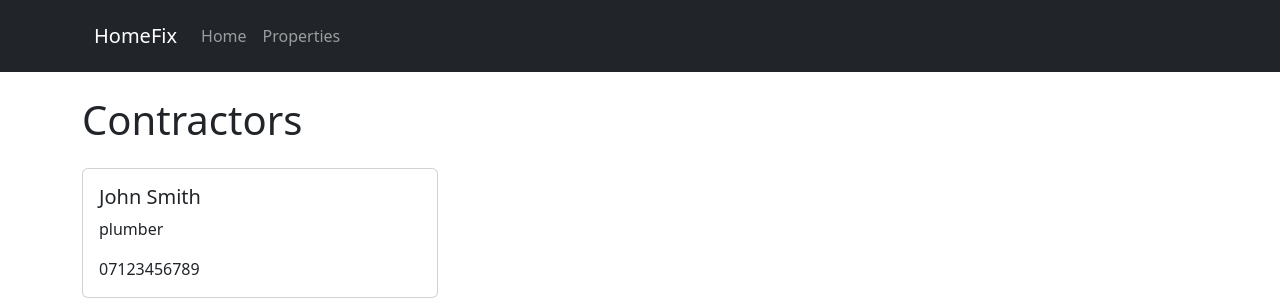
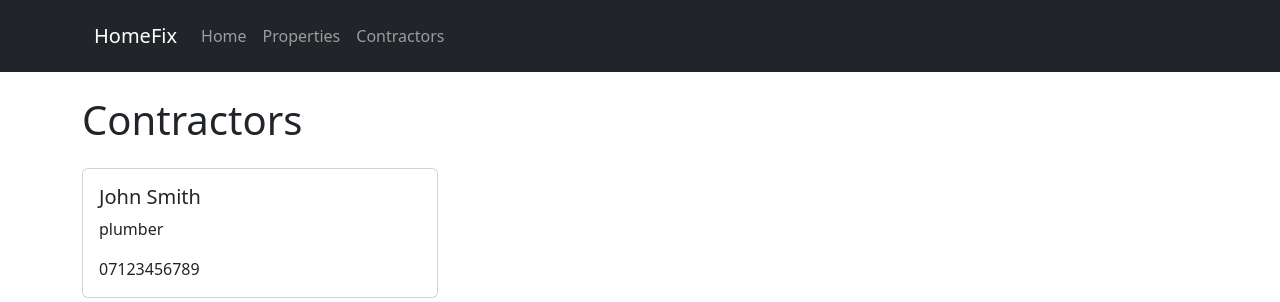
Before and after one commit to Y40Y50/homefix, a Django app: page /contractors/ in a window 1280 px wide. Shown: the top 302 px of the page. Run offline with Django 5.2, Linux system fonts and the light colour scheme; data comes from the database, SQL or seed files in the repository.

Commit message:
add contractor in nav

```diff
--- a/maintenance/templates/maintenance/base.html
+++ b/maintenance/templates/maintenance/base.html
@@ -1,5 +1,6 @@
 <!DOCTYPE html>
 <html lang="en">
+
 <head>
     <meta charset="UTF-8">
     <meta name="viewport" content="width=device-width, initial-scale=1.0">
@@ -7,6 +8,7 @@
 
     <link href="https://cdn.jsdelivr.net/npm/bootstrap@5.3.3/dist/css/bootstrap.min.css" rel="stylesheet">
 </head>
+
 <body>
 
     <nav class="navbar navbar-dark bg-dark">
@@ -25,6 +27,9 @@
                         <a class="nav-link" href="/properties/">
                             Properties
                         </a>
+                        <a class="nav-link" href="/contractors/">
+                            Contractors
+                        </a>
 
                     </div>
 
@@ -39,4 +44,5 @@
     </div>
 
 </body>
+
 </html>
```
Lines whose indentation alone changed are shown as unchanged.
